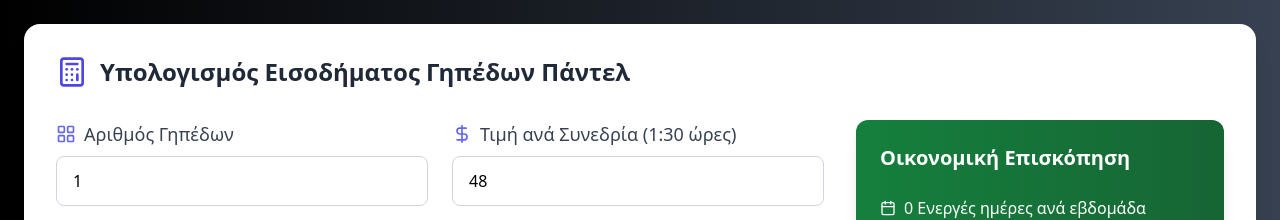
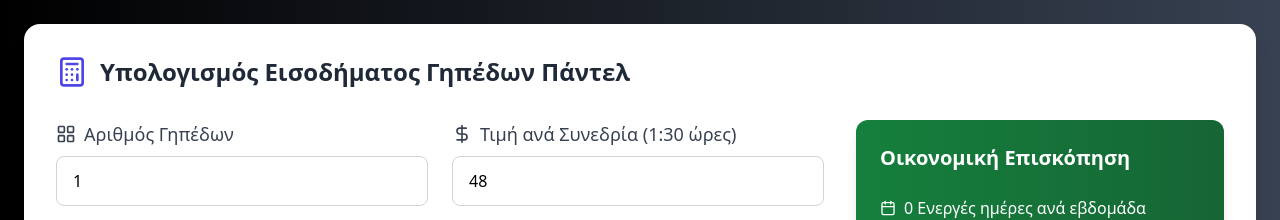
Before and after one commit to alik3dav/padel_club_income_calculator, a React (Vite) app: page / in a window 1280 px wide. Shown: the top 220 px of the page. Built offline with nearby package versions, Linux system fonts and the light colour scheme.

Commit message:
some icons color changed

```diff
--- a/src/components/InputField.tsx
+++ b/src/components/InputField.tsx
@@ -13,7 +13,7 @@ export function InputField({ label, icon: Icon, value, onChange, min }: InputFie
   return (
     <div>
       <label className="flex items-center gap-2 text-lg font-medium text-gray-700 mb-2">
-        <Icon className="w-5 h-5 text-indigo-500" />
+        <Icon className="w-5 h-5" />
         {label}
       </label>
       <input
```
